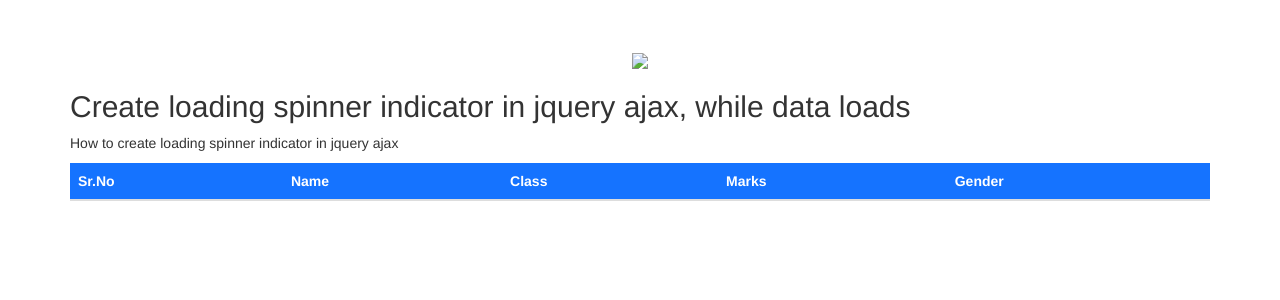
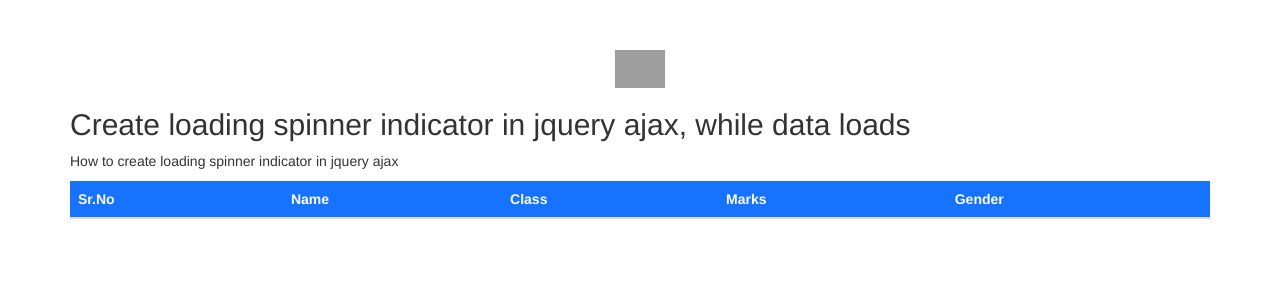
Before and after one commit to RCLDevelopers/spinner-indicator-while-data-loads, a PHP site: page / in a window 1280 px wide. Shown: the top 300 px of the page. Run offline with PHP 8.4, Linux system fonts and the light colour scheme; data that the repository does not hold is empty; grey boxes are pictures that could not be loaded.

Commit message:
First commit

```diff
--- a/config.php
+++ b/config.php
@@ -1,5 +1,5 @@
 <?php
-    $connection = new mysqli("localhost","root","","codingbirds");
+    $connection = new mysqli("localhost","root","","zangticssp");
     if (!$connection) {
         die("Error in database connection". $connection->connect_error);
     }
--- a/index.php
+++ b/index.php
@@ -42,7 +42,7 @@
 
 <div class="container" style="margin-top: 50px;">
     <center>
-        <img width="50"  src="https://codingbirdsonline.com/wp-content/uploads/2019/12/cropped-coding-birds-favicon-2-1-192x192.png"/>
+        <img width="50"  src="https://zangticsdigital.com/storage/web-logo-rr-1.png"/>
     </center>
     <h2>Create loading spinner indicator in jquery ajax, while data loads</h2>
     <p>How to create loading spinner indicator in jquery ajax</p>
```
